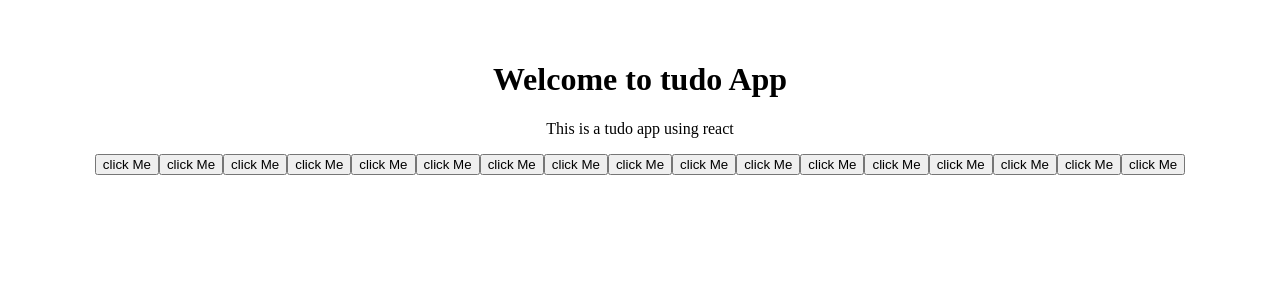
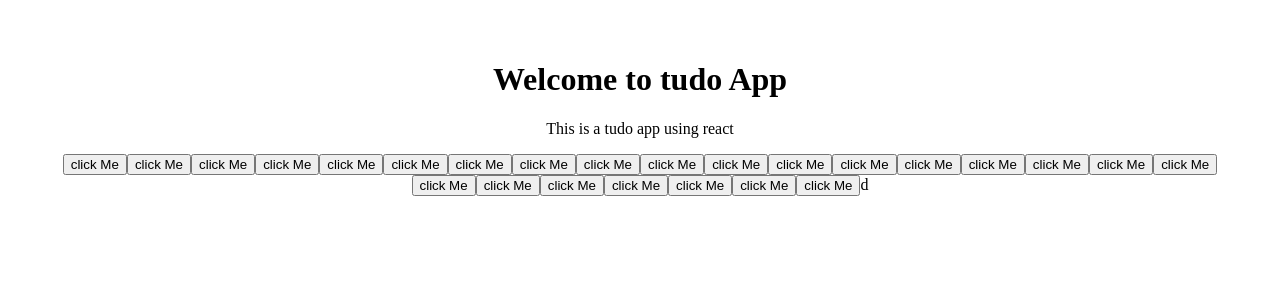
Before and after one commit to Hasanurislam/React-App, a React (Vite) app: page / in a window 1280 px wide. Shown: the top 300 px of the page. Built offline with nearby package versions, Linux system fonts and the light colour scheme.

Commit message:
fifth commit

```diff
--- a/src/App.jsx
+++ b/src/App.jsx
@@ -26,7 +26,14 @@ function App() {
     <button>click Me</button>
     <button>click Me</button>
     <button>click Me</button>
-
+    <button>click Me</button>
+    <button>click Me</button>
+    <button>click Me</button>
+    <button>click Me</button>
+    <button>click Me</button>
+    <button>click Me</button>
+    <button>click Me</button>
+    <button>click Me</button>d
   </div>
 
 }
```
